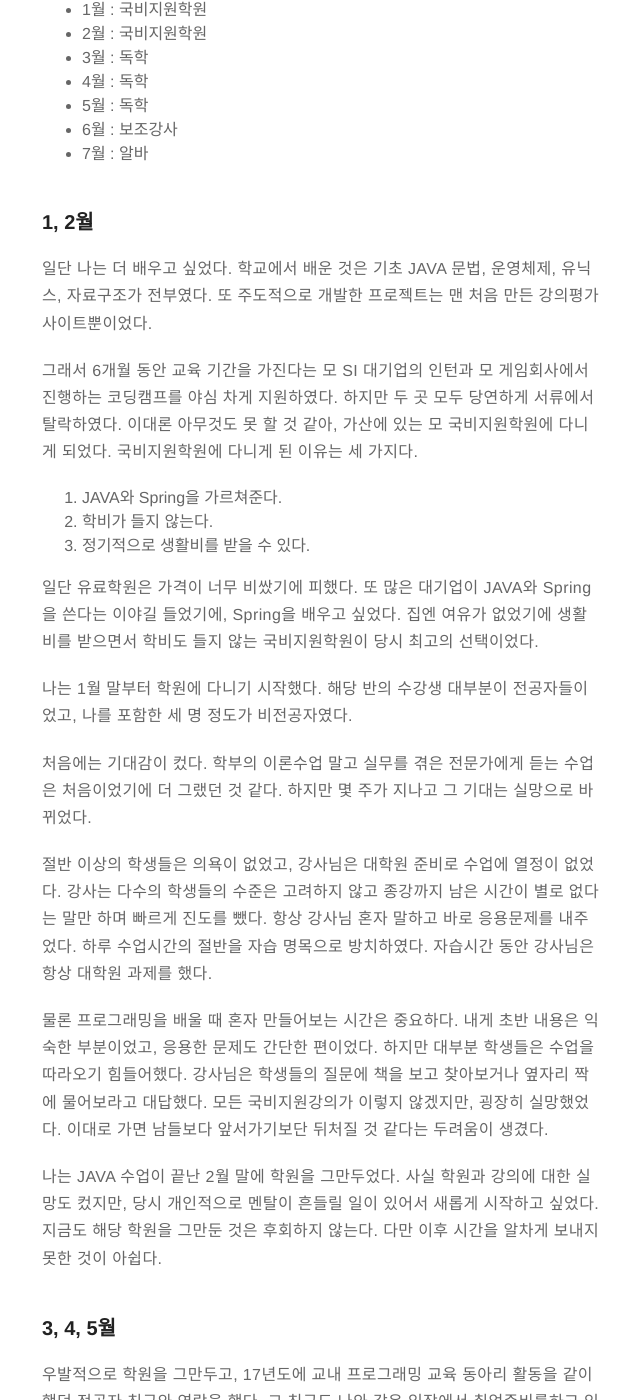
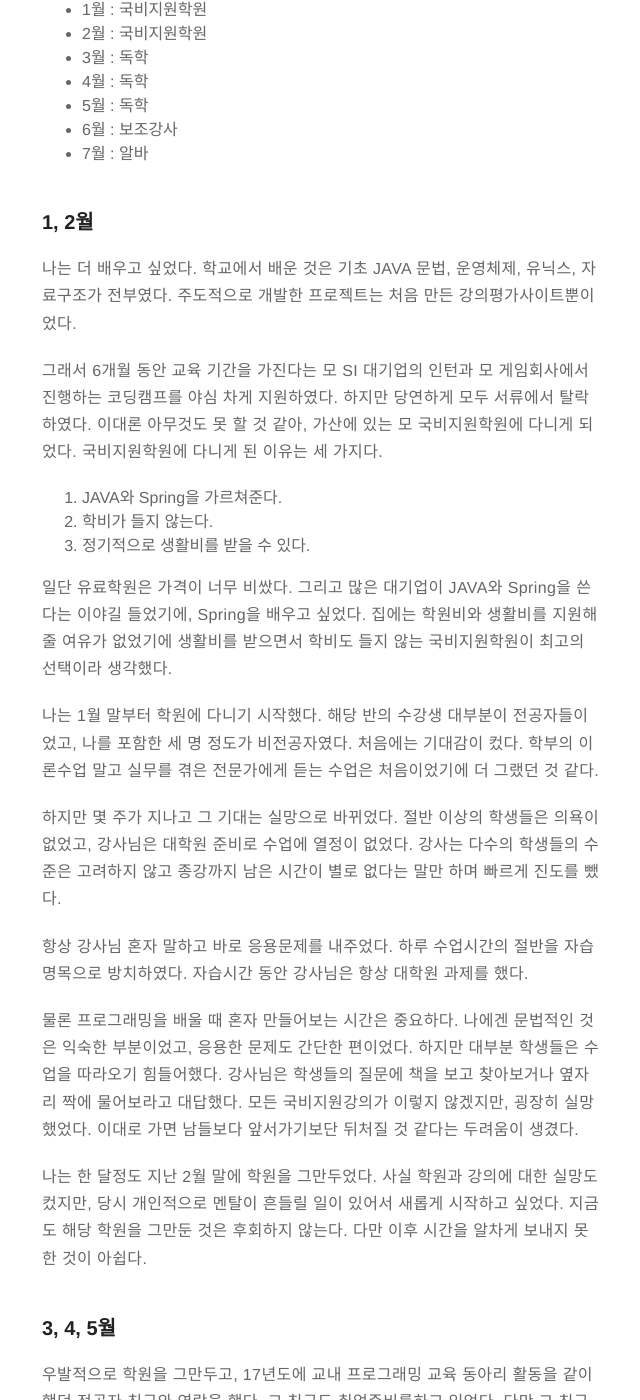
Before and after one commit to Sehun-Kim/blog, a Jekyll site: the page built from _posts/2018-07-27-mind2.markdown, in a window 1280 px wide and 1400 px high, scrolled down 671 px. Shown: the whole window, without its empty margins (318-958 px from the left). Built offline with Jekyll 4.4.1, drawn with Linux system fonts in a browser that asks for light colours; comment, search, counter and statistics services are not loaded; some of the changed text lies outside the part shown.

Commit message:
reader modifed

````diff
--- a/_posts/2018-07-27-mind2.markdown
+++ b/_posts/2018-07-27-mind2.markdown
@@ -35,33 +35,33 @@ sitemap :
 
 ### 1, 2월
 
-일단 나는 더 배우고 싶었다. 학교에서 배운 것은 기초 JAVA 문법, 운영체제, 유닉스, 자료구조가 전부였다. 또 주도적으로 개발한 프로젝트는 맨 처음 만든 강의평가사이트뿐이었다.
+나는 더 배우고 싶었다. 학교에서 배운 것은 기초 JAVA 문법, 운영체제, 유닉스, 자료구조가 전부였다. 주도적으로 개발한 프로젝트는 처음 만든 강의평가사이트뿐이었다.
 
-그래서 6개월 동안 교육 기간을 가진다는 모 SI 대기업의 인턴과 모 게임회사에서 진행하는 코딩캠프를 야심 차게 지원하였다. 하지만 두 곳 모두 당연하게 서류에서 탈락하였다. 이대론 아무것도 못 할 것 같아, 가산에 있는 모 국비지원학원에 다니게 되었다. 국비지원학원에 다니게 된 이유는 세 가지다.
+그래서 6개월 동안 교육 기간을 가진다는 모 SI 대기업의 인턴과 모 게임회사에서 진행하는 코딩캠프를 야심 차게 지원하였다. 하지만 당연하게 모두 서류에서 탈락하였다. 이대론 아무것도 못 할 것 같아, 가산에 있는 모 국비지원학원에 다니게 되었다. 국비지원학원에 다니게 된 이유는 세 가지다.
 
 1. JAVA와 Spring을 가르쳐준다.
 2. 학비가 들지 않는다.
 3. 정기적으로 생활비를 받을 수 있다.
 
-일단 유료학원은 가격이 너무 비쌌기에 피했다. 또 많은 대기업이 JAVA와 Spring을 쓴다는 이야길 들었기에, Spring을 배우고 싶었다. 집엔 여유가 없었기에 생활비를 받으면서 학비도 들지 않는 국비지원학원이 당시 최고의 선택이었다.
+일단 유료학원은 가격이 너무 비쌌다. 그리고 많은 대기업이 JAVA와 Spring을 쓴다는 이야길 들었기에, Spring을 배우고 싶었다. 집에는 학원비와 생활비를 지원해 줄 여유가 없었기에 생활비를 받으면서 학비도 들지 않는 국비지원학원이 최고의 선택이라 생각했다.
 
-나는 1월 말부터 학원에 다니기 시작했다. 해당 반의 수강생 대부분이 전공자들이었고, 나를 포함한 세 명 정도가 비전공자였다.
+나는 1월 말부터 학원에 다니기 시작했다. 해당 반의 수강생 대부분이 전공자들이었고, 나를 포함한 세 명 정도가 비전공자였다. 처음에는 기대감이 컸다. 학부의 이론수업 말고 실무를 겪은 전문가에게 듣는 수업은 처음이었기에 더 그랬던 것 같다.
 
-처음에는 기대감이 컸다. 학부의 이론수업 말고 실무를 겪은 전문가에게 듣는 수업은 처음이었기에 더 그랬던 것 같다. 하지만 몇 주가 지나고 그 기대는 실망으로 바뀌었다.
+하지만 몇 주가 지나고 그 기대는 실망으로 바뀌었다. 절반 이상의 학생들은 의욕이 없었고, 강사님은 대학원 준비로 수업에 열정이 없었다. 강사는 다수의 학생들의 수준은 고려하지 않고 종강까지 남은 시간이 별로 없다는 말만 하며 빠르게 진도를 뺐다.
 
-절반 이상의 학생들은 의욕이 없었고, 강사님은 대학원 준비로 수업에 열정이 없었다. 강사는 다수의 학생들의 수준은 고려하지 않고 종강까지 남은 시간이 별로 없다는 말만 하며 빠르게 진도를 뺐다. 항상 강사님 혼자 말하고 바로 응용문제를 내주었다. 하루 수업시간의 절반을 자습 명목으로 방치하였다. 자습시간 동안 강사님은 항상 대학원 과제를 했다.
+항상 강사님 혼자 말하고 바로 응용문제를 내주었다. 하루 수업시간의 절반을 자습 명목으로 방치하였다. 자습시간 동안 강사님은 항상 대학원 과제를 했다.
 
-물론 프로그래밍을 배울 때 혼자 만들어보는 시간은 중요하다. 내게 초반 내용은 익숙한 부분이었고, 응용한 문제도 간단한 편이었다. 하지만 대부분 학생들은 수업을 따라오기 힘들어했다. 강사님은 학생들의 질문에 책을 보고 찾아보거나 옆자리 짝에 물어보라고 대답했다. 모든 국비지원강의가 이렇지 않겠지만, 굉장히 실망했었다. 이대로 가면 남들보다 앞서가기보단 뒤처질 것 같다는 두려움이 생겼다.
+물론 프로그래밍을 배울 때 혼자 만들어보는 시간은 중요하다. 나에겐 문법적인 것은 익숙한 부분이었고, 응용한 문제도 간단한 편이었다. 하지만 대부분 학생들은 수업을 따라오기 힘들어했다. 강사님은 학생들의 질문에 책을 보고 찾아보거나 옆자리 짝에 물어보라고 대답했다. 모든 국비지원강의가 이렇지 않겠지만, 굉장히 실망했었다. 이대로 가면 남들보다 앞서가기보단 뒤처질 것 같다는 두려움이 생겼다.
 
-나는 JAVA 수업이 끝난 2월 말에 학원을 그만두었다. 사실 학원과 강의에 대한 실망도 컸지만, 당시 개인적으로 멘탈이 흔들릴 일이 있어서 새롭게 시작하고 싶었다. 지금도 해당 학원을 그만둔 것은 후회하지 않는다. 다만 이후 시간을 알차게 보내지 못한 것이 아쉽다.
+나는 한 달정도 지난 2월 말에 학원을 그만두었다. 사실 학원과 강의에 대한 실망도 컸지만, 당시 개인적으로 멘탈이 흔들릴 일이 있어서 새롭게 시작하고 싶었다. 지금도 해당 학원을 그만둔 것은 후회하지 않는다. 다만 이후 시간을 알차게 보내지 못한 것이 아쉽다.
 
 ### 3, 4, 5월
 
-우발적으로 학원을 그만두고, 17년도에 교내 프로그래밍 교육 동아리 활동을 같이했던 전공자 친구와 연락을 했다. 그 친구도 나와 같은 입장에서 취업준비를하고 있었다. 다만 그 친구는 전공자라 학교에서 Spring을 배우고 프로젝트를 해본 경험이 있었다.
+우발적으로 학원을 그만두고, 17년도에 교내 프로그래밍 교육 동아리 활동을 같이했던 전공자 친구와 연락을 했다. 그 친구도 취업준비를하고 있었다. 다만 그 친구는 전공자라 학교에서 Spring을 배우고 프로젝트를 해본 경험이 있었다.
 
 나는 그 친구의 동기와 선배가 사는 자취방에 가서 공부하기 시작했다. 친구의 동기는 N 포털에 이미 취업하여 일을 하고 있었다. 친구의 선배도 대형 쇼핑몰 전산팀에 근무하였기 때문에 낮에는 집이 비어있었다. 우리는 빈 자취방을 공부방처럼 사용했다.
 
-우린 5월에 있을 N 포털이 대학생 인턴을 뽑기 위해 진행하는 해커톤에 지원하기 위해 Spring으로 프로젝트를 만들 준비를 했다. 해당 해커톤으로 친구의 동기가 N 포털에 입사하였기에, 친구의 동기가 해커톤에 지원할 때 만들 프로젝트의 큰 틀을 짜주었다.
+우린 5월에 있을 N 포털이 대학생 인턴을 뽑기 위해 진행하는 해커톤에 지원하기 위해 Spring으로 프로젝트를 만들 준비를 했다. 해당 해커톤으로 친구의 동기가 N 포털에 입사하였기에, 해커톤에 지원할 때 만들 프로젝트의 큰 틀을 짜주었다.
 
 ```
 - 클라이언트들은 서버에 개별적으로 필요한 만큼의 데이터를 요청한다.
@@ -73,9 +73,9 @@ sitemap :
 
 나는 친구보다 한 달 반 정도 늦게 프로젝트를 만들기 시작했다. Spring은 Rails처럼 MVC 패턴을 가진 프레임워크다. 하지만 내부 로직을 정확히 모르고 사용해도 별 문제 없었던 Rails와 달리 Spring은 세팅부터 하나하나 까다로운 게 많았다.
 
-해커톤에 지원하는 시기가 왔을 때쯤 기본적인 기능은 모두 완성하였다. 친구는 기본 기능 이외에도 추가적인 부분까지 구현하였다. 결과적으로 나는 떨어졌고, 친구는 붙어서 해커톤 행사에 다녀왔다. 떨어진 이유를 생각해 보면 요구하는 문항에 모두 자신 없게 답변을 작성했었다. 실제로 해보지 않은 것들이었지만, 비슷한 거라도 어떻게든 엮었어야 했는데 너무 양심적으로 쓴 듯하다.
+해커톤에 지원하는 시기가 왔을 때 쯤 기본적인 기능은 모두 완성하였다. 친구는 기본 기능 이외에도 추가적인 부분까지 구현하였다. 결과적으로 나는 떨어졌고, 친구는 붙어서 해커톤 행사에 다녀왔다. 지금와서 떨어진 이유를 생각해 보면, 나는 요구하는 문항에 모두 자신 없게 답변을 작성했었다. 실제로 해보지 않은 것들이었지만, 비슷한 거라도 어떻게든 엮었어야 했는데 너무 의기소침하게 쓴 듯하다.
 
-이 시기쯤 블로그의 필요성을 느끼고 블로그를 만들었다. 하지만 프로그래머스의 알고리즘 문제풀이 두 개를 끝으로 어떠한 글도 쓴 적이 없다.
+이 때쯤 블로그를 만들었다. 하지만 프로그래머스의 알고리즘 문제풀이 두 개를 끝으로 어떠한 글도 쓴 적이 없다.
 
 친구가 해커톤에 붙었을 때 더는 같이 공부할 이유가 없어졌고, 마침 지인이 프로그래밍 교육을 하는 데 보조강사가 필요하다는 연락을 받았다. 정기적으로 갈 곳도 없었고 돈도 없었기에 보조강사 아르바이트를 하기 시작했다.
 
@@ -84,7 +84,7 @@ sitemap :
 
 6월 초부터 역삼으로 출퇴근하기 시작했다. 강의내용은 총 9주간 평일 9시부터 6시까지 Rails로 웹서비스를 개발하는 법을 가르치는 것이었다. 주 강사는 친한 지인이고 내 역할은 수강생들의 질문들을 받아주는 것이었기에 큰 어려움은 없었다. 주로 주 강사인 지인에게 질문을 했고 나는 몇몇 사소한 질문들만 받으면 되었다. 수강생들은 모두 국비지원으로 교육을 받는 분들이었다. 같이 취업준비를 하는 처지에서 먼저 배운 것들을 설명하려니 조금 쑥스러웠다.
 
-이쯤 5월 말에 넣었던 e커머스들의 인턴 결과가 나왔다. t모 기업과 e모 기업에 서류를 넣었었는데, 다행스럽게 둘 다 서류에 붙어 코딩테스트를 보게 되었다. 5월에 프로그래머스에서 하는 스타트업 인턴 연계 테스트를 본 적이 있다. 이때 코딩테스트는 처음 보았는데 세 문제 중 한 문제만 맞추고 나머지는 제대로 풀지 못했었다. 알고리즘 공부의 필요성은 느꼈지만 당장 못하는 게 많아서 미루고 있던 차에 또 테스트를 보려니 걱정을 많이 했다.
+이 쯤 5월 말에 넣었던 e커머스들의 인턴 결과가 나왔다. t모 기업과 e모 기업에 서류를 넣었었는데, 다행스럽게 둘 다 서류에 붙어 코딩테스트를 보게 되었다. 5월에 프로그래머스에서 하는 스타트업 인턴 연계 테스트를 본 적이 있다. 이때 코딩테스트는 처음 보았는데 세 문제 중 한 문제만 맞추고 나머지는 제대로 풀지 못했었다. 알고리즘 공부의 필요성은 느꼈지만 당장 못하는 게 많아서 미루고 있던 차에 또 테스트를 보려니 걱정을 많이 했다.
 
 e모 기업의 코딩테스트는 총 6문제였고 DP(다이내믹 프로그래밍)와 기본 자료구조를 활용해서 풀 수 있는 문제들이었다. 3시간이 주어졌고 나는 시간 안에 2문제 정도밖에 풀지 못했다. 반면에 t모 기업의 코딩테스트는 작은 프로젝트를 만드는 것이었다. 물론 이것도 시간 안에 완성하지는 못했지만, 일반적인 알고리즘 테스트보단 더 재미있게 풀었다.
 
--- a/_posts/2018-10-11-ReaderisLeader.markdown
+++ b/_posts/2018-10-11-ReaderisLeader.markdown
@@ -28,7 +28,7 @@ externalLink: false
 - *프로가 되기 위한 웹기술 입문 (~5장)*
 - *스프링 입문을 위한 자바 객체지향의 원리와 이해 (~6장)*
 - *SQL 첫걸음 (~4장)*
-- *코딩을 지탱하는 기술 (~5장)*
+- *코딩을 지탱하는 기술 (~8장)*
 
 #### 일반
 - **상실의 시대**
````
Also changed, not shown: _posts/2018-07-24-mind1.markdown (+5 -3 lines).
